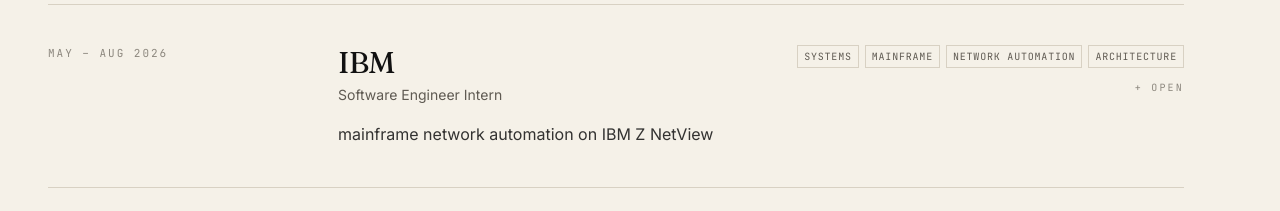
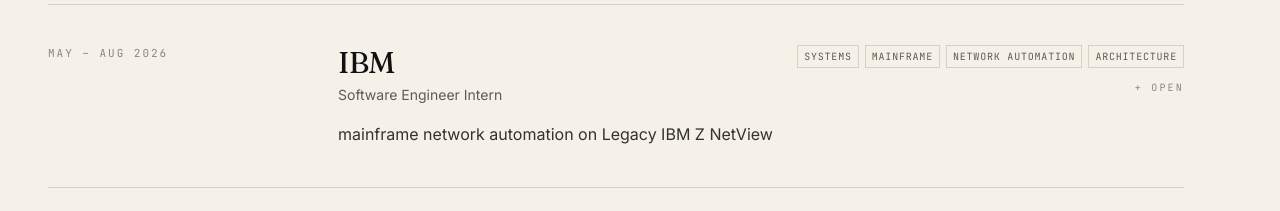
Before and after one commit to MohitManna-2006/personal-portfolio, a Next.js app: page / in a window 1280 px wide. Shown: the part 1400-1611 px from the top of the page. Built offline with nearby package versions, Linux system fonts and the light colour scheme.

Commit message:
added excs

```diff
--- a/data/work.ts
+++ b/data/work.ts
@@ -12,9 +12,9 @@
     company: "IBM",
     role: "Software Engineer Intern",
     dates: "May – Aug 2026",
-    surfaceLine: "mainframe network automation on IBM Z NetView",
+    surfaceLine: "mainframe network automation on Legacy IBM Z NetView",
     details: [
-      "Incoming Software Engineer Intern on IBM Z NetView, IBM's mainframe network management and automation platform.",
+      "Incoming Software Engineer Intern on IBM Z NetView, a legacy mainframe network management and automation platform.",
     ],
     technologies: ["systems", "mainframe", "network automation", "architecture"],
   },
```
